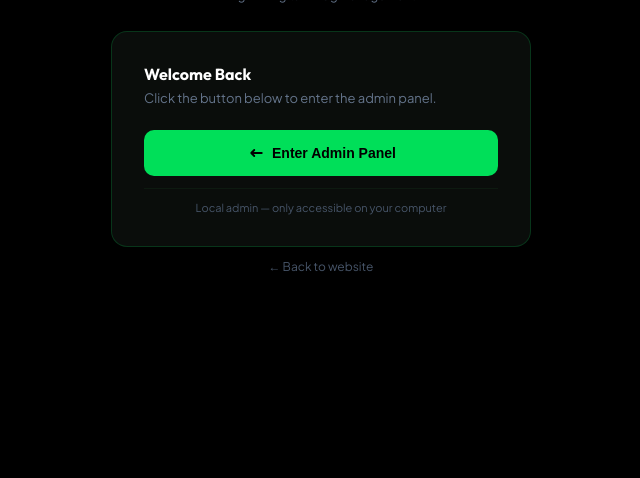
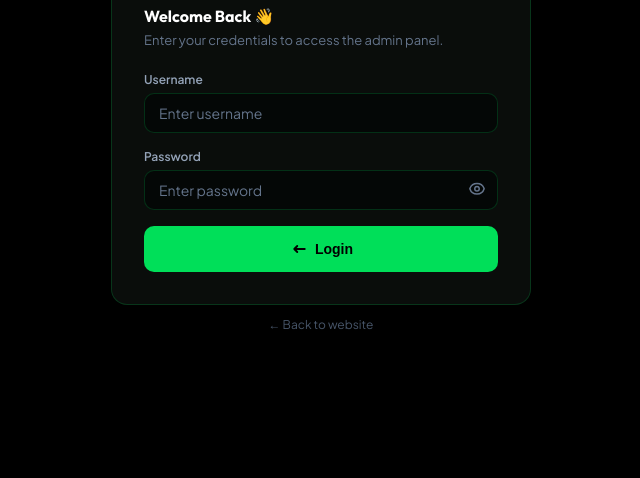
Before and after one commit to bigwindigital/bigwin-digital, a website: page admin.html in a window 1280 px wide. Shown: the part 322-800 px from the top of the page, without its empty margins (319-959 px from the left). Drawn offline with Linux system fonts and the light colour scheme.

Commit message:
Add login username & password to admin panel

```diff
--- a/admin.html
+++ b/admin.html
@@ -117,6 +117,15 @@ label{display:block;font-size:12px;font-weight:600;color:#94a3b8;margin-bottom:6
 /* ── Status box ── */
 .status-box{margin-top:16px;padding:12px;border-radius:10px;background:#0a0d0b;border:1px solid #00df5922;font-size:12px}
 .divider{border:none;border-top:1px solid #0d1a10;margin:12px 0}
+
+/* ── Shake animation ── */
+@keyframes shake {
+  0%,100%{transform:translateX(0)}
+  20%{transform:translateX(-8px)}
+  40%{transform:translateX(8px)}
+  60%{transform:translateX(-6px)}
+  80%{transform:translateX(6px)}
+}
 </style>
 </head>
 <body>
@@ -131,14 +140,31 @@ label{display:block;font-size:12px;font-weight:600;color:#94a3b8;margin-bottom:6
     </div>
 
     <div class="card">
-      <h2 style="font-size:16px;color:#fff;margin-bottom:6px">Welcome Back</h2>
-      <p style="font-size:13px;color:#64748b;margin-bottom:24px">Click the button below to enter the admin panel.</p>
-      <button class="btn btn-green" style="width:100%;justify-content:center;padding:14px" onclick="enterAdmin()">
+      <h2 style="font-size:16px;color:#fff;margin-bottom:6px">Welcome Back 👋</h2>
+      <p style="font-size:13px;color:#64748b;margin-bottom:24px">Enter your credentials to access the admin panel.</p>
+
+      <form id="login-form" onsubmit="handleLogin(event)" autocomplete="off">
+        <div style="margin-bottom:16px">
+          <label for="login-user">Username</label>
+          <input id="login-user" type="text" class="field" placeholder="Enter username" autocomplete="off" required>
+        </div>
+        <div style="margin-bottom:8px">
+          <label for="login-pass">Password</label>
+          <div style="position:relative">
+            <input id="login-pass" type="password" class="field" placeholder="Enter password" autocomplete="off" required style="padding-right:44px">
+            <button type="button" onclick="togglePass()" style="position:absolute;right:12px;top:50%;transform:translateY(-50%);background:none;border:none;cursor:pointer;color:#64748b;padding:0;line-height:1" title="Show/hide password">
+              <svg id="eye-icon" width="18" height="18" fill="none" stroke="currentColor" viewBox="0 0 24 24"><path stroke-linecap="round" stroke-linejoin="round" stroke-width="2" d="M15 12a3 3 0 11-6 0 3 3 0 016 0z"/><path stroke-linecap="round" stroke-linejoin="round" stroke-width="2" d="M2.458 12C3.732 7.943 7.523 5 12 5c4.478 0 8.268 2.943 9.542 7-1.274 4.057-5.064 7-9.542 7-4.477 0-8.268-2.943-9.542-7z"/></svg>
+            </button>
+          </div>
+        </div>
+        <div id="login-error" style="display:none;background:#ef44441a;border:1px solid #ef444430;border-radius:8px;padding:10px 14px;margin-bottom:14px;font-size:13px;color:#ef4444;text-align:center">
+          ❌ Incorrect username or password.
+        </div>
+        <button type="submit" id="login-btn" class="btn btn-green" style="width:100%;justify-content:center;padding:14px;margin-top:8px">
           <svg width="18" height="18" fill="none" stroke="currentColor" viewBox="0 0 24 24"><path stroke-linecap="round" stroke-linejoin="round" stroke-width="2.5" d="M11 16l-4-4m0 0l4-4m-4 4h14"/></svg>
-        Enter Admin Panel
+          Login
         </button>
-      <hr class="divider">
-      <p style="font-size:11px;color:#475569;text-align:center">Local admin — only accessible on your computer</p>
+      </form>
     </div>
 
     <p style="text-align:center;margin-top:12px;font-size:12px">
@@ -533,17 +559,58 @@ const LEADS_API = '/api/leads';
 const CATS = { performance:'Performance Marketing', cro:'Shopify & CRO', website:'Website Development', seo:'Search Engine Optimisation', social:'Social Media & UGC', strategy:'Growth Strategy' };
 
 // ─── Auth ─────────────────────────────────────────────────────────────────
-function enterAdmin() {
+const ADMIN_USER = 'bigwin';
+const ADMIN_PASS = 'Bigwin@2024';
+
+function handleLogin(e) {
+  e.preventDefault();
+  const user = document.getElementById('login-user').value.trim();
+  const pass = document.getElementById('login-pass').value;
+  const errEl = document.getElementById('login-error');
+  const btn   = document.getElementById('login-btn');
+
+  if (user === ADMIN_USER && pass === ADMIN_PASS) {
+    errEl.style.display = 'none';
+    btn.textContent = 'Logging in…';
+    btn.disabled = true;
+    setTimeout(() => {
       sessionStorage.setItem('bw_admin','1');
       document.getElementById('login-screen').style.display = 'none';
       document.getElementById('app').classList.add('show');
       boot();
+    }, 400);
+  } else {
+    errEl.style.display = 'block';
+    document.getElementById('login-pass').value = '';
+    document.getElementById('login-pass').focus();
+    // Shake animation
+    const card = document.querySelector('.login-box .card');
+    card.style.animation = 'shake .4s ease';
+    setTimeout(() => card.style.animation = '', 400);
+  }
+}
+
+function togglePass() {
+  const inp = document.getElementById('login-pass');
+  const ico = document.getElementById('eye-icon');
+  if (inp.type === 'password') {
+    inp.type = 'text';
+    ico.innerHTML = '<path stroke-linecap="round" stroke-linejoin="round" stroke-width="2" d="M13.875 18.825A10.05 10.05 0 0112 19c-4.478 0-8.268-2.943-9.543-7a9.97 9.97 0 011.563-3.029m5.858.908a3 3 0 114.243 4.243M9.878 9.878l4.242 4.242M9.88 9.88l-3.29-3.29m7.532 7.532l3.29 3.29M3 3l3.59 3.59m0 0A9.953 9.953 0 0112 5c4.478 0 8.268 2.943 9.543 7a10.025 10.025 0 01-4.132 5.411m0 0L21 21"/>';
+  } else {
+    inp.type = 'password';
+    ico.innerHTML = '<path stroke-linecap="round" stroke-linejoin="round" stroke-width="2" d="M15 12a3 3 0 11-6 0 3 3 0 016 0z"/><path stroke-linecap="round" stroke-linejoin="round" stroke-width="2" d="M2.458 12C3.732 7.943 7.523 5 12 5c4.478 0 8.268 2.943 9.542 7-1.274 4.057-5.064 7-9.542 7-4.477 0-8.268-2.943-9.542-7z"/>';
+  }
 }
 
 function exitAdmin() {
   sessionStorage.removeItem('bw_admin');
   document.getElementById('app').classList.remove('show');
   document.getElementById('login-screen').style.display = 'flex';
+  document.getElementById('login-user').value = '';
+  document.getElementById('login-pass').value = '';
+  document.getElementById('login-error').style.display = 'none';
+  document.getElementById('login-btn').disabled = false;
+  document.getElementById('login-btn').innerHTML = '<svg width="18" height="18" fill="none" stroke="currentColor" viewBox="0 0 24 24"><path stroke-linecap="round" stroke-linejoin="round" stroke-width="2.5" d="M11 16l-4-4m0 0l4-4m-4 4h14"/></svg> Login';
 }
 
 // ─── Boot ─────────────────────────────────────────────────────────────────
```
Lines whose indentation alone changed are shown as unchanged.
